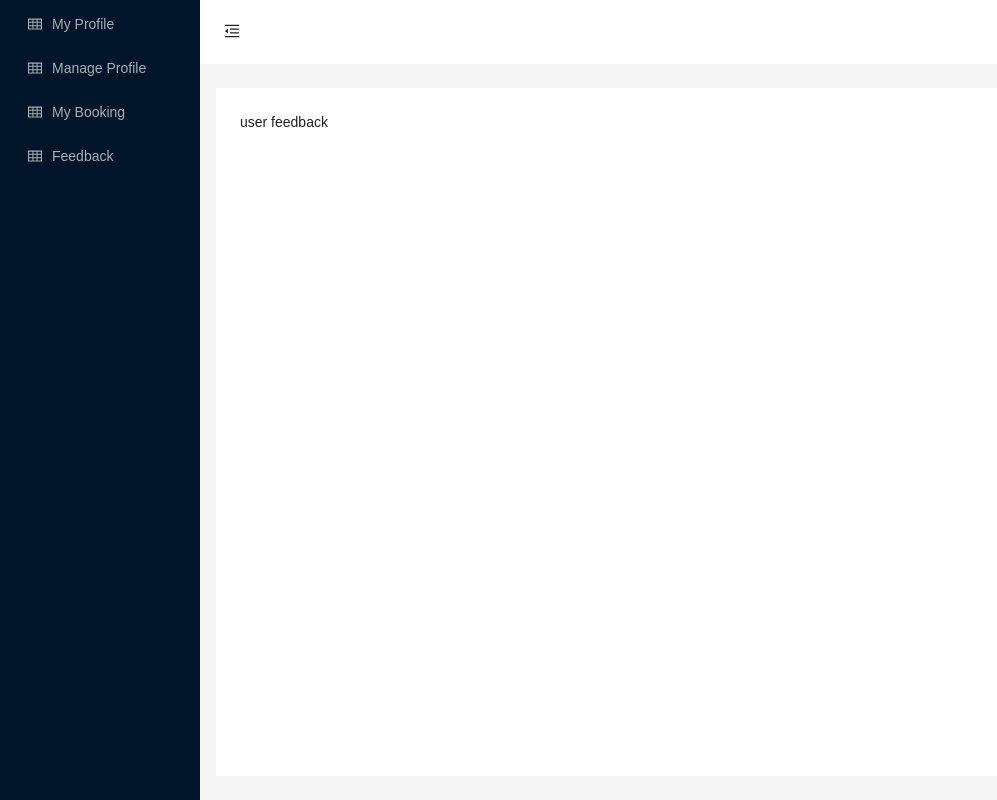
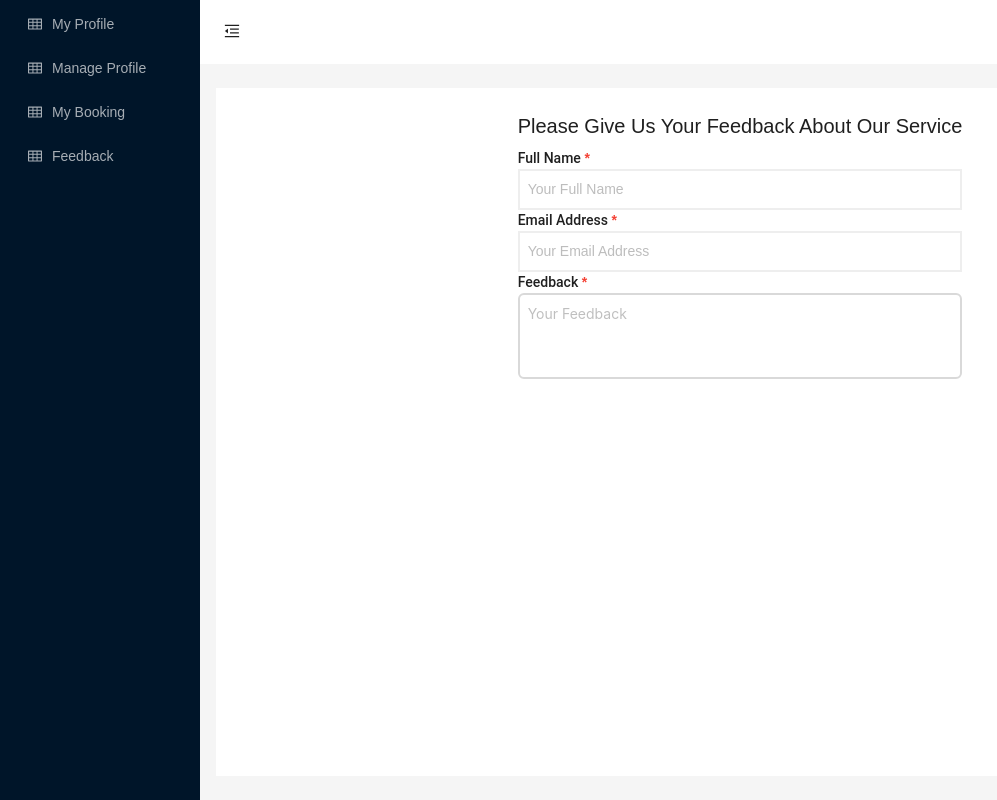
Before and after one commit to nazmul162001/Internet-Service-Provider_Client, a Next.js app: page /dashboard/feedback in a window 1280 px wide. Shown: the whole page, without its empty margins (0-997 px from the left). Built offline with nearby package versions, Linux system fonts and the light colour scheme; no server answers.

Commit message:
added feedback form

```diff
--- a/src/pages/dashboard/feedback.tsx
+++ b/src/pages/dashboard/feedback.tsx
@@ -1,12 +1,119 @@
-import DashboardLayout from "@/components/Layouts/DashboardLayout"
-import { ReactElement } from "react"
+import DashboardLayout from '@/components/Layouts/DashboardLayout'
+import { ReactElement } from 'react'
+import { useForm, SubmitHandler, Controller } from 'react-hook-form'
+import type { SelectProps } from 'antd'
+import { Input } from 'antd'
+const { TextArea } = Input
 
 const Feedback = () => {
-  return <div>user feedback</div>
+  const {
+    control,
+    handleSubmit,
+    formState: { errors },
+  } = useForm()
+
+  const onSubmit = (data: any) => {
+    console.log(data)
+  }
+
+  return (
+    <div className='w-full h-full flex justify-center'>
+      <div className='w-2/3'>
+        <h1 className='text-center border-b-2 text-xl pb-2 text-[#112164] font-medium'>
+          Please Give Us Your Feedback About Our Service
+        </h1>
+
+        {/* profile update form  */}
+        <form className='my-5' onSubmit={handleSubmit(onSubmit)}>
+          <div className='w-full h-full '>
+            <div className='w-full grid grid-cols-12 mb-4'>
+              <label className='grid col-span-4 items-center' htmlFor='name'>
+                <div className='font-sans font-medium '>
+                  {' '}
+                  Full Name{' '}
+                  <span className='font-bold text-red-500 text-lg'>*</span>
+                </div>
+              </label>
+              <div className='col-span-8'>
+                <Controller
+                  name='name'
+                  control={control}
+                  render={({ field }) => (
+                    <input
+                      {...field}
+                      className='border-2 w-full py-2 px-2 border-gray-300'
+                      type='text'
+                      placeholder='Your Full Name'
+                    />
+                  )}
+                />
+              </div>
+            </div>
+
+            <div className='w-full grid grid-cols-12 mb-4'>
+              <label className='grid col-span-4 items-center' htmlFor='email'>
+                <div className='font-sans font-medium '>
+                  {' '}
+                  Email Address{' '}
+                  <span className='font-bold text-red-500 text-lg'>*</span>
+                </div>
+              </label>
+              <div className='col-span-8'>
+                <Controller
+                  name='email'
+                  control={control}
+                  render={({ field }) => (
+                    <input
+                      {...field}
+                      className='border-2 w-full py-2 px-2 border-gray-300'
+                      type='email'
+                      placeholder='Your Email Address'
+                    />
+                  )}
+                />
+              </div>
+            </div>
+
+            <div className='w-full grid grid-cols-12 mb-4'>
+              <label className='grid col-span-4 items-center' htmlFor='comments'>
+                <div className='font-sans font-medium '>
+                  {' '}
+                  Feedback{' '}
+                  <span className='font-bold text-red-500 text-lg'>*</span>
+                </div>
+              </label>
+              <div className='col-span-8'>
+                <Controller
+                  name='comments'
+                  control={control}
+                  render={({ field }) => (
+                    <TextArea
+                      {...field}
+                      className='border-2 w-full py-2 px-2 border-gray-300'
+                      placeholder='Your Feedback'
+                      autoSize={{ minRows: 3, maxRows: 5 }}
+                    />
+                  )}
+                />
+              </div>
+            </div>
+          </div>
+          <div>
+            <button
+              type='submit'
+              className='w-full py-2 text-white my-5 bg-[#112164] hover-bg-[#0d99e5]'
+            >
+              Submit Feedback
+            </button>
+          </div>
+        </form>
+      </div>
+    </div>
+  )
 }
 
 export default Feedback
 
 Feedback.getLayout = function getLayout(page: ReactElement) {
-    return <DashboardLayout>{page}</DashboardLayout>
-  }
+  return <DashboardLayout>{page}</DashboardLayout>
+}
```
